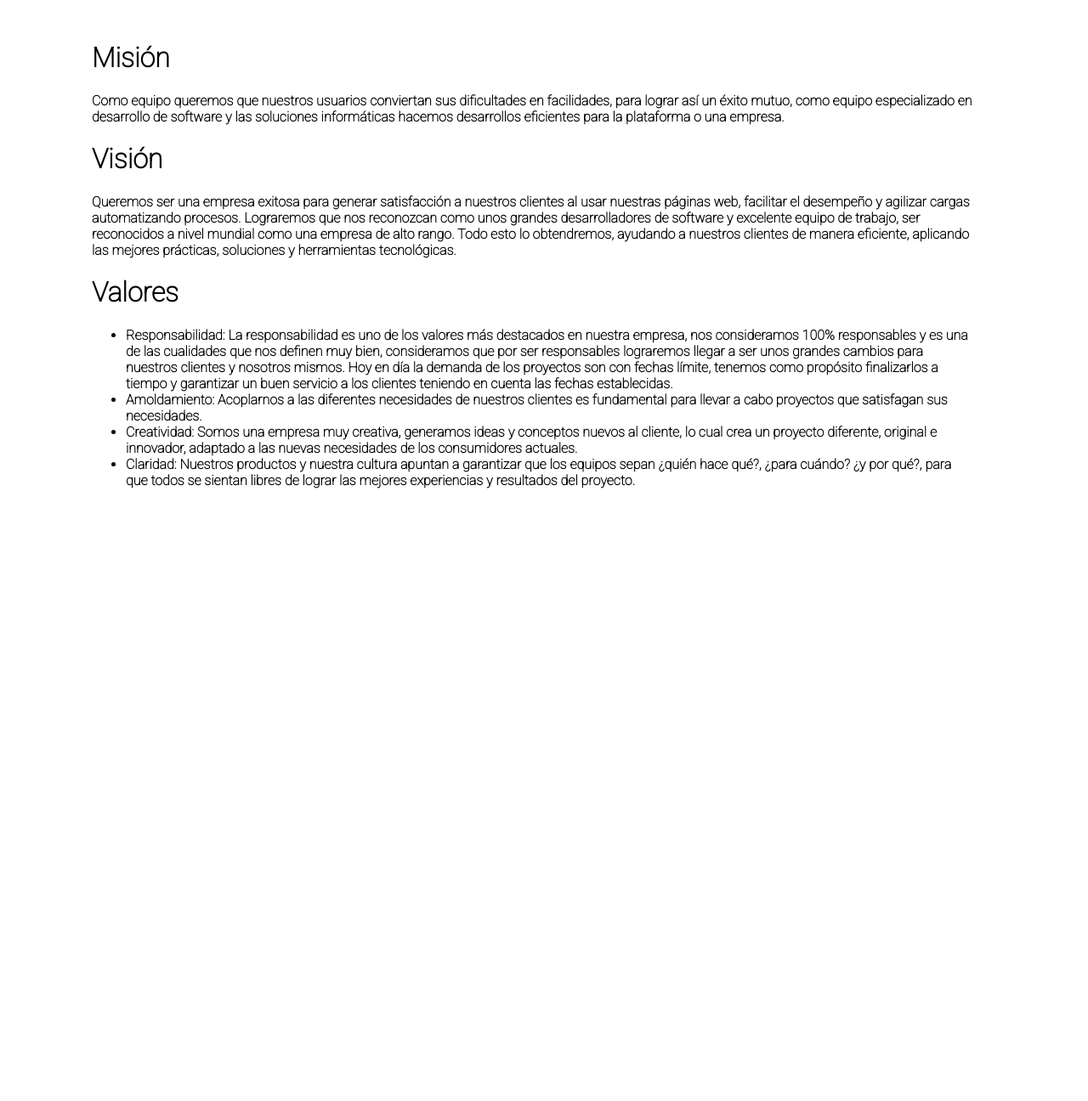
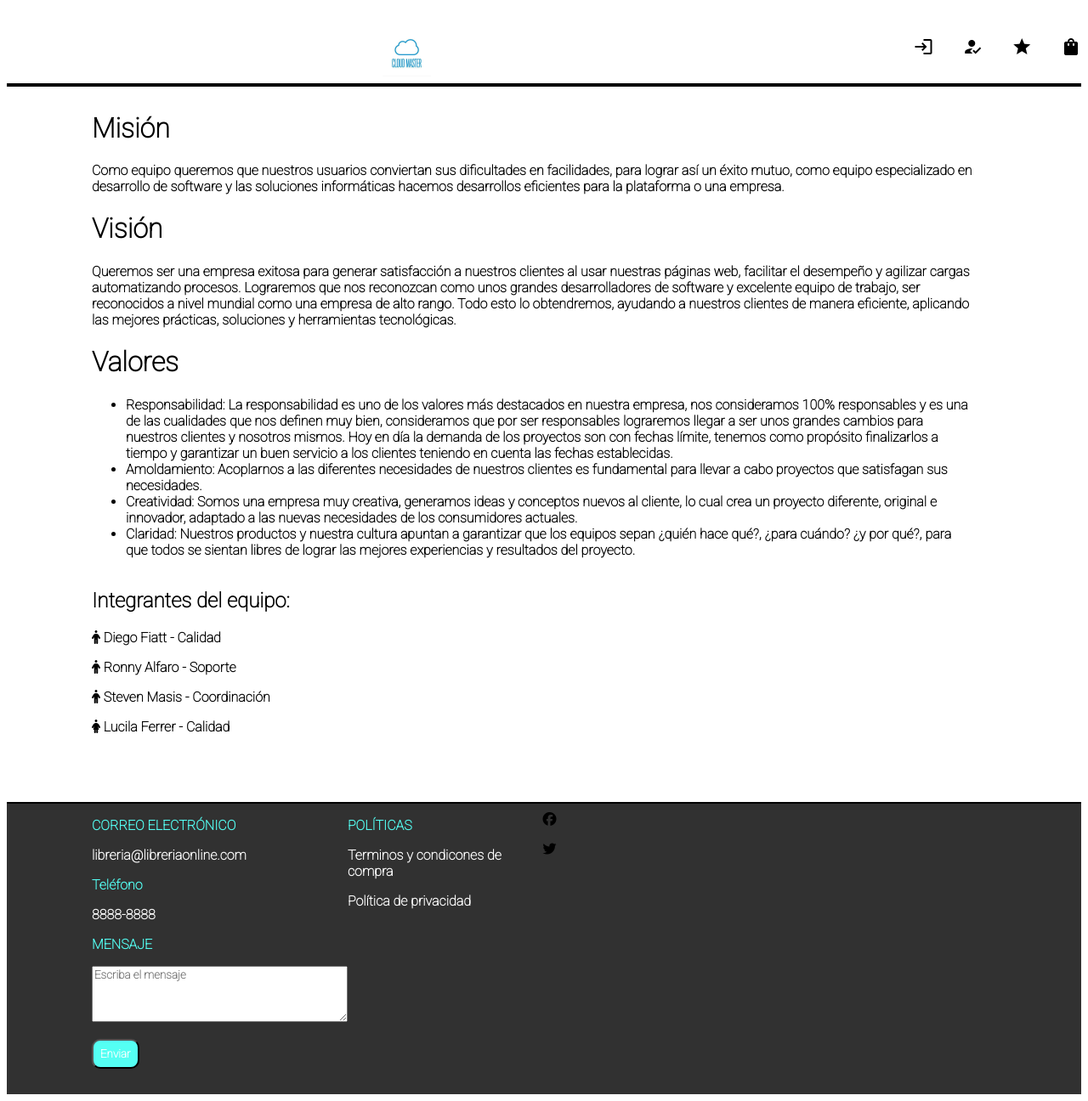
Before and after one commit to LucilaFerrer/CloudMaster2, a website: page public/landingEquipo/index.html in a window 1280 px wide. Shown: the whole page at 85% size. Before the commit the page ends 800 px from the top, so only its background shows below. Drawn offline with Linux system fonts and the light colour scheme.

Commit message:
landing Equipo

```diff
--- a/public/landingEquipo/landingEquipo.html
+++ b/public/landingEquipo/index.html
@@ -8,13 +8,38 @@
     <link href="https://fonts.googleapis.com/css2?family=Montserrat:wght@100&family=Roboto:wght@100&display=swap" rel="stylesheet">
     <link href="https://fonts.googleapis.com/icon?family=Material+Icons" rel="stylesheet">
     <link rel="stylesheet" href="../css-general/general.css">
+    <!-- <link rel="stylesheet" href="../css-general/estilos.css"> -->
     <link rel="stylesheet" href="./landingEquipo.css">
     <script src="https://kit.fontawesome.com/1d06bc87b2.js" crossorigin="anonymous"></script>
+    <script src="https://kit.fontawesome.com/7cbcbea353.js" crossorigin="anonymous"></script>
 
 </head>
 
 <body>
+    <header>
 
+        <div class="header">
+            <div class="flex-izq">
+                <a href="#"><img class="imagen" src="../imgs/logo.jpg"></a>
+            </div>
+            <div class="flex-der">
+                <a href="../IniciarSesion/iniciarSesion.html"><span class="material-icons">
+                    login
+                    </span></a>
+                <a href="../Registro/registro.html"><span class="material-icons">
+                    how_to_reg
+                    </span></a>
+                <span class="material-icons">
+                    star
+                    </span>
+                <span class="material-icons">
+                    shopping_bag
+                    </span>
+
+            </div>
+        </div>
+        <hr>
+    </header>
     <!-- El contenido va acá -->
     <div class="contenedor-texto">
         <div class="flex-texto">
@@ -40,10 +65,44 @@
                 </ul>
             </p>
         </div>
+        <div class="flex-texto">
+            <h2>Integrantes del equipo:</h2>
+            <p><i class="fa-solid fa-person"></i> Diego Fiatt - Calidad</p>
+            <p><i class="fa-solid fa-person"></i> Ronny Alfaro - Soporte</p>
+            <P><i class="fa-solid fa-person"></i> Steven Masis - Coordinación</P>
+            <p><i class="fa-solid fa-person-dress"></i> Lucila Ferrer - Calidad</p>
+        </div>
     </div>
 
+    </div>
+<!-- El footer comienza acá -->
+<div class="footer">
+    <div class="flex1">
+        <p class="texto">CORREO ELECTRÓNICO</p>
+        <p>libreria@libreriaonline.com</p>
+        <p class="texto">Teléfono</p>
+        <p>8888-8888</p>
+        <p class="texto">MENSAJE</p>
+        <textarea class="caja" name="texto" rows="4" cols="40" placeholder="Escriba el mensaje"></textarea>
+        <input class="boton" type="submit" value="Enviar">
 
+    </div>
+    <div class="flex2">
+        <p class="texto">POLÍTICAS</p>
+        <p>Terminos y condicones de compra</p>
+        <p>Política de privacidad</p>
 
+    </div>
+    <div class="flex3">
+        <a href="#"><i class="fa-brands fa-facebook"></i></a>
+        </br>
+        </br>
+        <a href="#"><i class="fa-brands fa-twitter"></i></a>
+    </div>
+</div>
+<script src="https://kit.fontawesome.com/1d06bc87b2.js" crossorigin="anonymous"></script>
+<script type="text/javascript" src="./landingPage.js">
+</script>
 </body>
 
 </html>
--- a/public/landingEquipo/landingEquipo.css
+++ b/public/landingEquipo/landingEquipo.css
@@ -5,9 +5,9 @@
 
 .flex-texto {
     flex-basis: 90%;
-    padding-top: 20px;
+    /* padding-top: 20px; */
     padding-left: 100px;
-    padding-bottom: 20px;
+    /* padding-bottom: 20px; */
     font-weight: bold;
 }
 
```
Also changed, not shown: public/landingPage/landingPage.html (+1 -1 lines).
